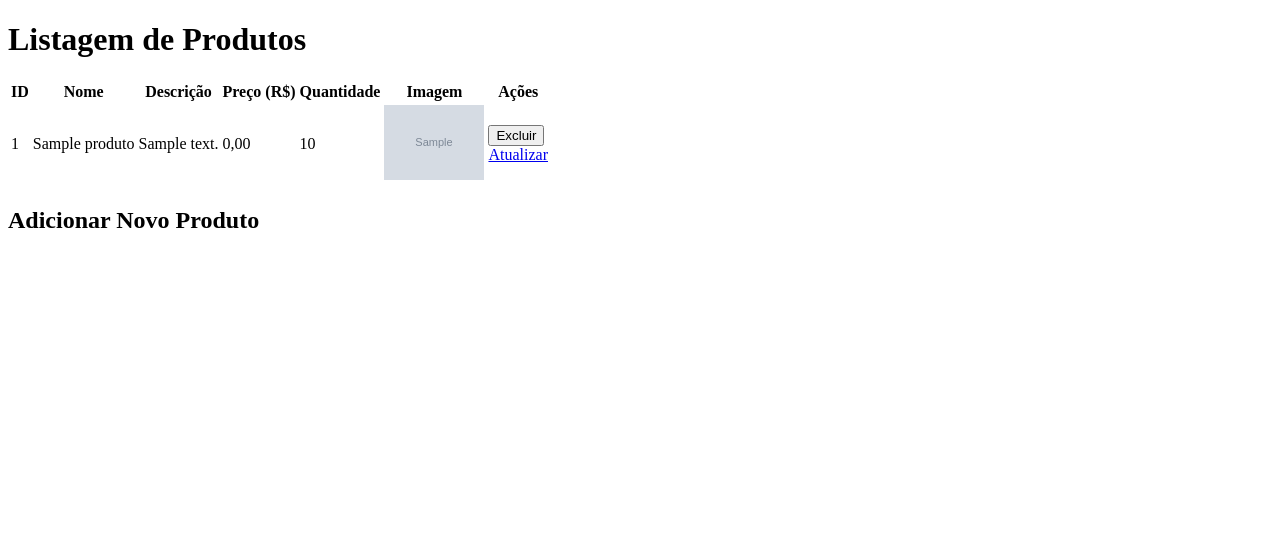
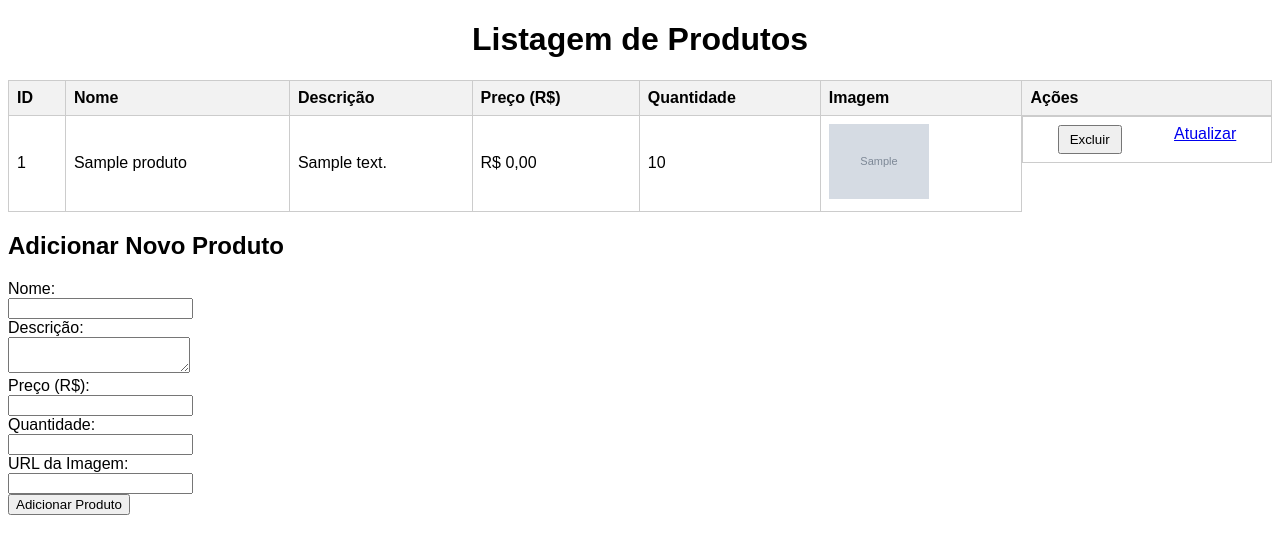
Before and after one commit to Iohanan-Cephas/bud-strike-eng-soft-2024-1, a PHP site: page / in a window 1280 px wide. Shown: the top 554 px of the page. Run offline with PHP 8.4, Linux system fonts and the light colour scheme; tables that the repository leaves empty or names only in its code hold one stand-in row (values such as "Sample post"); grey boxes marked "Sample" are stand-in pictures.

Commit message:
atualizacao index

```diff
--- a/public/index.php
+++ b/public/index.php
@@ -2,8 +2,6 @@
 // Inclui os arquivos necessários
 require_once 'app/controllers/ProductController.php';
 require_once 'app/models/Product.php';
-
-// Parâmetros de conexão com o banco de dados
 require_once 'app/config/config.php';
 
 try {
@@ -11,7 +9,7 @@ try {
     $productController = new ProductController($pdo);
 
     // Verifica se foi feita uma requisição para adicionar um produto
-    if ($_SERVER["REQUEST_METHOD"] == "POST") {
+    if ($_SERVER["REQUEST_METHOD"] == "POST" && isset($_POST['add'])) {
         // Lógica para adicionar um novo produto
         $nome = $_POST['nome'];
         $descricao = $_POST['descricao'];
@@ -30,7 +28,7 @@ try {
     }
 
     // Verifica se foi feita uma requisição para excluir um produto
-    if ($_SERVER['REQUEST_METHOD'] === 'POST' && isset($_POST['id'])) {
+    if ($_SERVER['REQUEST_METHOD'] === 'POST' && isset($_POST['delete'])) {
         $productController->delete($_POST['id']);
         header('Location: index.php');
         exit;
@@ -73,6 +71,38 @@ try {
     <meta name="viewport" content="width=device-width, initial-scale=1.0">
     <title>Listagem de Produtos</title>
     <!-- Estilos CSS aqui -->
+    <style>
+        body {
+            font-family: Arial, sans-serif;
+        }
+        h1 {
+            text-align: center;
+        }
+        table {
+            width: 100%;
+            border-collapse: collapse;
+            margin-top: 20px;
+        }
+        th, td {
+            border: 1px solid #ccc;
+            padding: 8px;
+            text-align: left;
+        }
+        th {
+            background-color: #f2f2f2;
+        }
+        tr:nth-child(even) {
+            background-color: #f2f2f2;
+        }
+        .actions {
+            display: flex;
+            justify-content: space-around;
+        }
+        .actions button {
+            cursor: pointer;
+            padding: 5px 10px;
+        }
+    </style>
 </head>
 <body>
     <h1>Listagem de Produtos</h1>
@@ -93,19 +123,19 @@ try {
                 <tr>
                     <td><?php echo htmlspecialchars($product['id']); ?></td>
                     <td><?php echo htmlspecialchars($product['nome']); ?></td>
-                    <td><?php echo $product['descricao']; ?></td>
-                    <td><?php echo number_format($product['preco'], 2, ',', '.'); ?></td>
+                    <td><?php echo htmlspecialchars($product['descricao']); ?></td>
+                    <td>R$ <?php echo number_format($product['preco'], 2, ',', '.'); ?></td>
                     <td><?php echo htmlspecialchars($product['quantidade']); ?></td>
                     <td><img src="<?php echo htmlspecialchars($product['imagem']); ?>" alt="Imagem do Produto" style="max-width: 100px;"></td>
                     <td class="actions">
                         <!-- Formulário para excluir -->
                         <form method="POST" action="index.php">
                             <input type="hidden" name="id" value="<?php echo $product['id']; ?>">
-                            <button type="submit" onclick="return confirm('Tem certeza que deseja excluir este produto?')">Excluir</button>
+                            <button type="submit" name="delete" onclick="return confirm('Tem certeza que deseja excluir este produto?')">Excluir</button>
                         </form>
 
                         <!-- Link para a página de atualização -->
-                        <a href="index.php?id=<?php echo $product['id']; ?>">Atualizar</a>
+                        <a href="update.php?id=<?php echo $product['id']; ?>">Atualizar</a>
                     </td>
                 </tr>
             <?php endforeach; ?>
@@ -113,7 +143,24 @@ try {
     </table>
 
     <h2>Adicionar Novo Produto</h2>
-    <!-- Formulário de adição de produto aqui -->
+    <form method="POST" action="index.php">
+        <label for="nome">Nome:</label><br>
+        <input type="text" id="nome" name="nome" required><br>
+
+        <label for="descricao">Descrição:</label><br>
+        <textarea id="descricao" name="descricao" required></textarea><br>
+
+        <label for="preco">Preço (R$):</label><br>
+        <input type="text" id="preco" name="preco" required><br>
+
+        <label for="quantidade">Quantidade:</label><br>
+        <input type="text" id="quantidade" name="quantidade" required><br>
+
+        <label for="imagem">URL da Imagem:</label><br>
+        <input type="text" id="imagem" name="imagem" required><br>
+
+        <button type="submit" name="add">Adicionar Produto</button>
+    </form>
 
 </body>
 </html>
```
